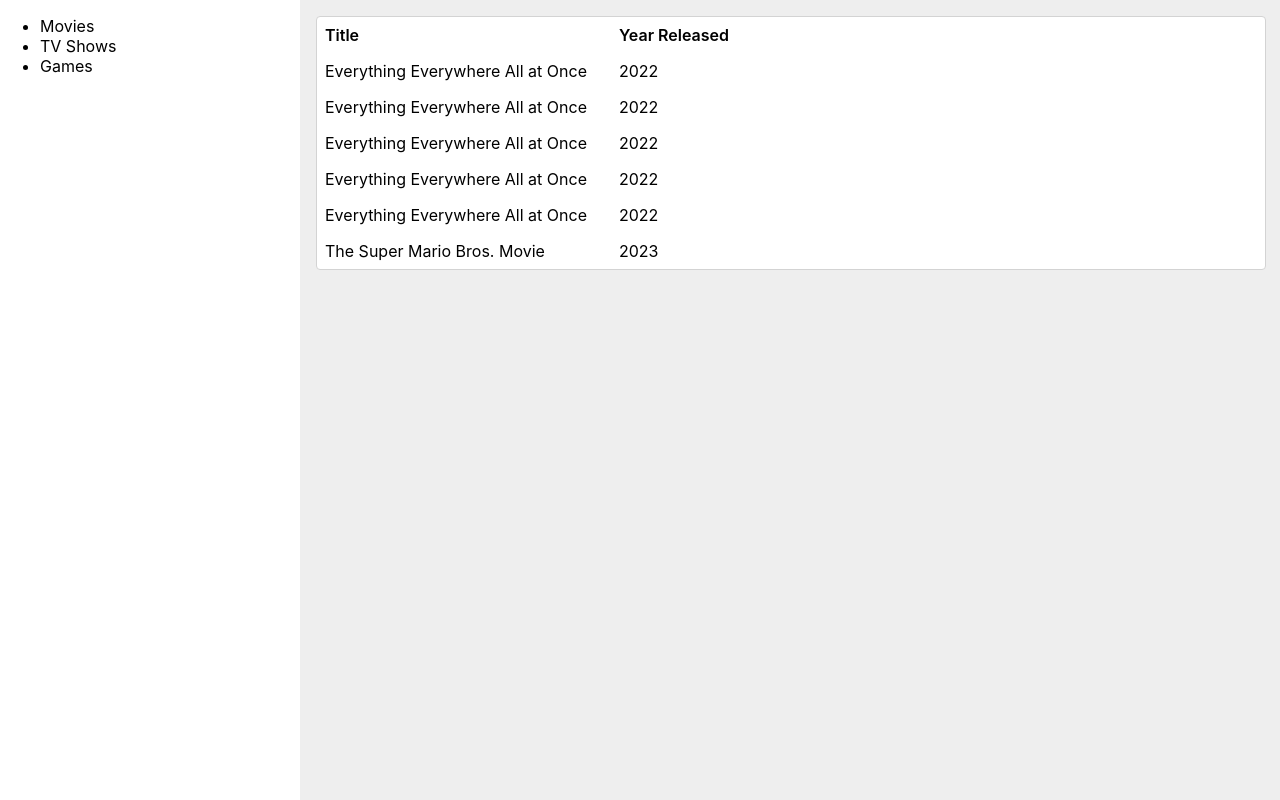
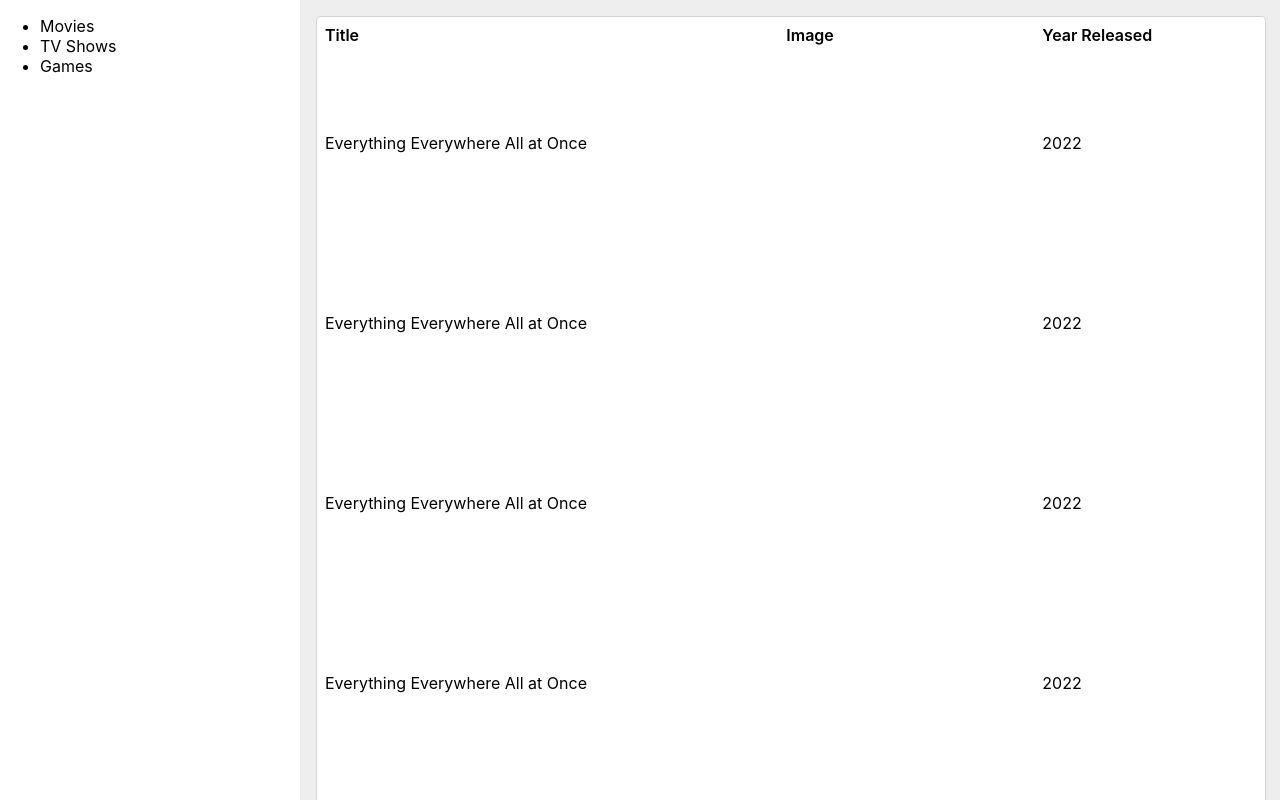
Before and after one commit to ValentinMolina500/track-this, a React (Create React App) app: page / in a window 1280 px wide. Built offline with nearby package versions, Linux system fonts and the light colour scheme.

Commit message:
Simplify table sizing

```diff
--- a/src/App.css
+++ b/src/App.css
@@ -18,7 +18,7 @@
 }
 
 .app-sidebar {
-  height: 100%;
+  min-height: 100%;
   width: 300px;
   /* background: green; */
 }
@@ -31,4 +31,5 @@
   padding: 1rem;
   grid-column: 2;
   background: #eee;
+  overflow: scroll;
 }
--- a/src/components/Table/index.css
+++ b/src/components/Table/index.css
@@ -10,12 +10,15 @@
 }
 
 .vtable-container .vtable-column-container {
-  display: flex;
+  display: grid;
 }
 
 .vtable-container .vtable-row-container {
-    display: flex;
-  }
+  display: grid;
+  grid-template-rows: 180px;
+
+  align-items: center;
+}
 
 .vtable-container .column {
   font-weight: 600;
--- a/src/components/Table/index.js
+++ b/src/components/Table/index.js
@@ -1,14 +1,20 @@
 import "./index.css";
 
-import { useEffect, useRef, useState } from "react";
 const COLUMNS = [
   {
     key: "title",
     title: "Title",
+    width: "1fr"
+  },
+  {
+    key: "image",
+    title: "Image",
+    width: "256px"
   },
   {
     key: "yearReleased",
     title: "Year Released",
+    width: "0.5fr"
   },
 ];
 
@@ -41,40 +47,20 @@
 
 function Table(props) {
   // const { columns, data } = props;
-  const rowsRef = useRef(null);
-  const [columnWidths, setColumnWidths] = useState([]);
 
-  useEffect(() => {
-    if (!rowsRef.current) return;
+  const getGridStyle = () => {
+    let gridTemplateColumns = [];
 
-    // const tableContainer = rowsRef.current;
-    const rowContainers = rowsRef.current;
-
-    console.log(DATA);
-    // console.log(tableContainer);
-
-    const tempColumnWidths = [];
-
-
-
-    // Each row
-    for (const rowContainer of rowContainers.children) {
-
-      // maybe subgrid can acheive this?
-      let maxWidth = -1; // Check against the width of the column
-      for (const rowCell of rowContainer.children ) {
-        if (rowCell.offsetWidth > maxWidth) maxWidth = rowCell.offsetWidth;
-      }
-
-      tempColumnWidths.push(maxWidth);
+    for (let i = 0; i < COLUMNS.length; i++) {
+      gridTemplateColumns.push(COLUMNS[i].width ?? "1fr")
     }
 
-    setColumnWidths(tempColumnWidths);
-  }, DATA);
+    return gridTemplateColumns.join(" ");
+  }
   const renderColumns = () => {
     return COLUMNS.map((column, i) => {
       return (
-        <div className="column table-cell" style={{ width: columnWidths[i] }}>
+        <div className="column table-cell">
           {column.title}
         </div>
       );
@@ -83,7 +69,7 @@
 
   const renderRowCell = (datum, column, i) => {
     return (
-      <div className="row table-cell" style={{ width: columnWidths[i] }}>
+      <div className="row table-cell">
         {datum[column.key]}
       </div>
     );
@@ -91,7 +77,7 @@
   const renderRows = () => {
     return DATA.map((datum) => {
       return (
-        <div className="vtable-row-container">
+        <div className="vtable-row-container" style={{gridTemplateColumns: getGridStyle()}}>
           {COLUMNS.map((column, i) => {
             return renderRowCell(datum, column, i);
           })}
@@ -102,8 +88,8 @@
 
   return (
     <div className="vtable-container">
-      <div className="vtable-column-container">{renderColumns()}</div>
-      <div className="vtable-rows-container" ref={rowsRef}>
+      <div className="vtable-column-container"  style={{gridTemplateColumns: getGridStyle()}}>{renderColumns()}</div>
+      <div className="vtable-rows-container">
         {renderRows()}
       </div>
     </div>
```
